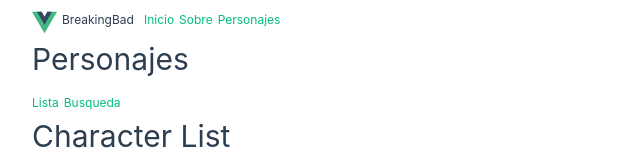
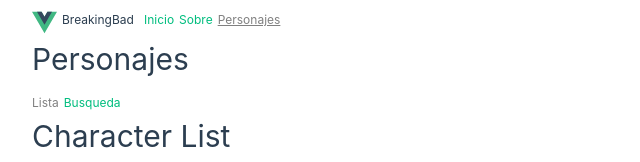
Before and after one commit to ezelorenz/VueJs-TypeScript, a Vue app in the folder 01-breakingBad/: page /characters/list in a window 1280 px wide. Shown: the top 162 px of the page, without its empty margins (0-640 px from the left). Built offline with nearby package versions, Linux system fonts and the light colour scheme.

Commit message:
Estilo de ruta activa en el NavBar

```diff
--- a/01-breakingBad/src/assets/main.css
+++ b/01-breakingBad/src/assets/main.css
@@ -33,3 +33,12 @@
     padding: 0 2rem;
   }
 }
+
+.router-link-active{
+  color: grey !important;
+  text-decoration: underline;
+}
+
+.router-link-exact-active{
+  text-decoration: none !important;
+}
--- a/01-breakingBad/src/characters/layout/CharacterLayout.vue
+++ b/01-breakingBad/src/characters/layout/CharacterLayout.vue
@@ -1,6 +1,6 @@
 <script setup lang="ts">
 import { RouterView } from 'vue-router';
-import type { RouterLink} from '@/router/link-routes'
+import type { RouterLink} from '@/router/link-routes';
 import NavBar from '../../shared/components/NavBar.vue';
 import { characterRoute } from '../router/index';
 
```
